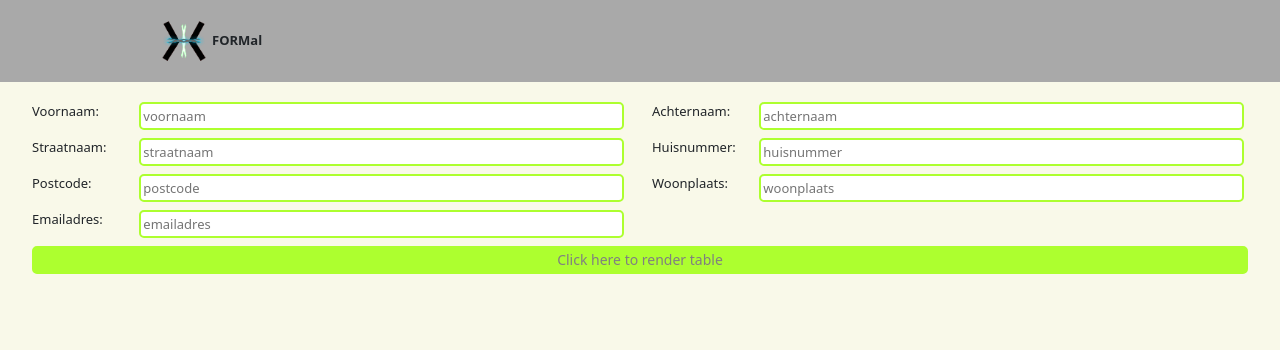
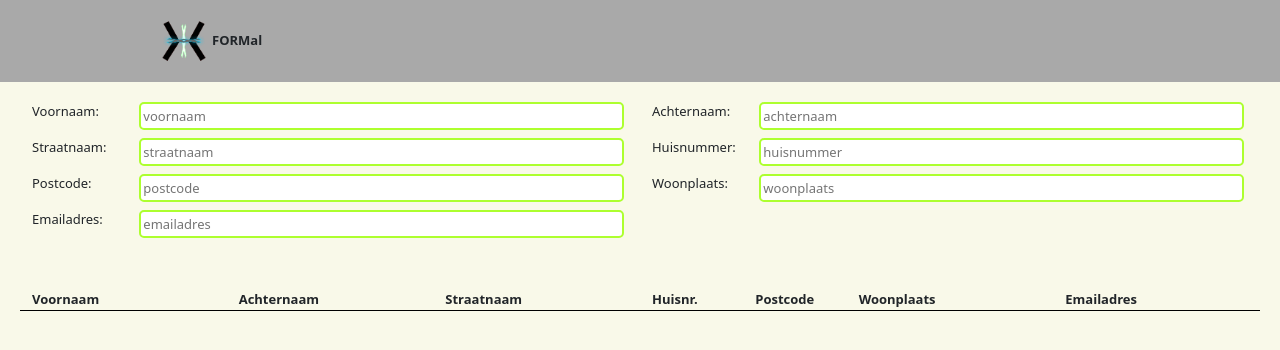
Before and after one commit to IvanKarst/C4_AngularJS_Ivan_Karst, a PHP site: the page made by Inleveropdrachten/opdracht a/index.html in a window 1280 px wide. Shown: the top 350 px of the page. Run offline with PHP 8.4, Linux system fonts and the light colour scheme; some libraries are stand-ins or nearby versions.

Commit message:
modified:   Inleveropdrachten/opdracht a/inc/master.css 	modified:   Inleveropdrachten/opdracht a/inc/model.js 	modified:   Inleveropdrachten/opdracht a/index.html

```diff
--- a/Inleveropdrachten/opdracht a/inc/master.css
+++ b/Inleveropdrachten/opdracht a/inc/master.css
@@ -77,3 +77,8 @@
 .ng-touched.ng-not-empty.ng-valid{
 	box-shadow: yellow;
 }
+
+.head{
+	font-weight: bold;
+	border-bottom: solid 1px black;
+}
--- a/Inleveropdrachten/opdracht a/inc/model.js
+++ b/Inleveropdrachten/opdracht a/inc/model.js
@@ -1,3 +1,7 @@
-var binder = function(){
-
-}
+var binder = Array[
+    firstName   = "John",
+    lastName    = "Doe",
+    street      = "Street",
+    housenumber = "123a",
+    postalCode  = "1234 AB"
+];
--- a/Inleveropdrachten/opdracht a/index.html
+++ b/Inleveropdrachten/opdracht a/index.html
@@ -82,12 +82,40 @@
 						<input required class="input" type="text" ng-model="emailadress" placeholder="emailadres">
 					</div>
 				</div>
-				<div class="row px-3 py-1">
+				<!-- <div class="row px-3 py-1">
 					<div class="col-12 col-6 mt-2 mt-lg-0">
 						<div class="button" ng-click="render_table()">Click here to render table</div>
 					</div>
+				</div> -->
+			</form>
+
+			<div class="table px-3 mt-5">
+				<div class="row head">
+					<div class="col-2">
+						Voornaam
+					</div>
+					<div class="col-2">
+						Achternaam
+					</div>
+					<div class="col-2">
+						Straatnaam
+					</div>
+					<div class="col-1">
+						Huisnr.
+					</div>
+					<div class="col-1">
+						Postcode
+					</div>
+					<div class="col-2">
+						Woonplaats
+					</div>
+					<div class="col-2">
+						Emailadres
+					</div>
 				</div>
-			</form>
+				<div class="row sub binder">
+				</div>
+			</div>
 			<div class="binder">
 				<script>
 					{{ render }}
```
